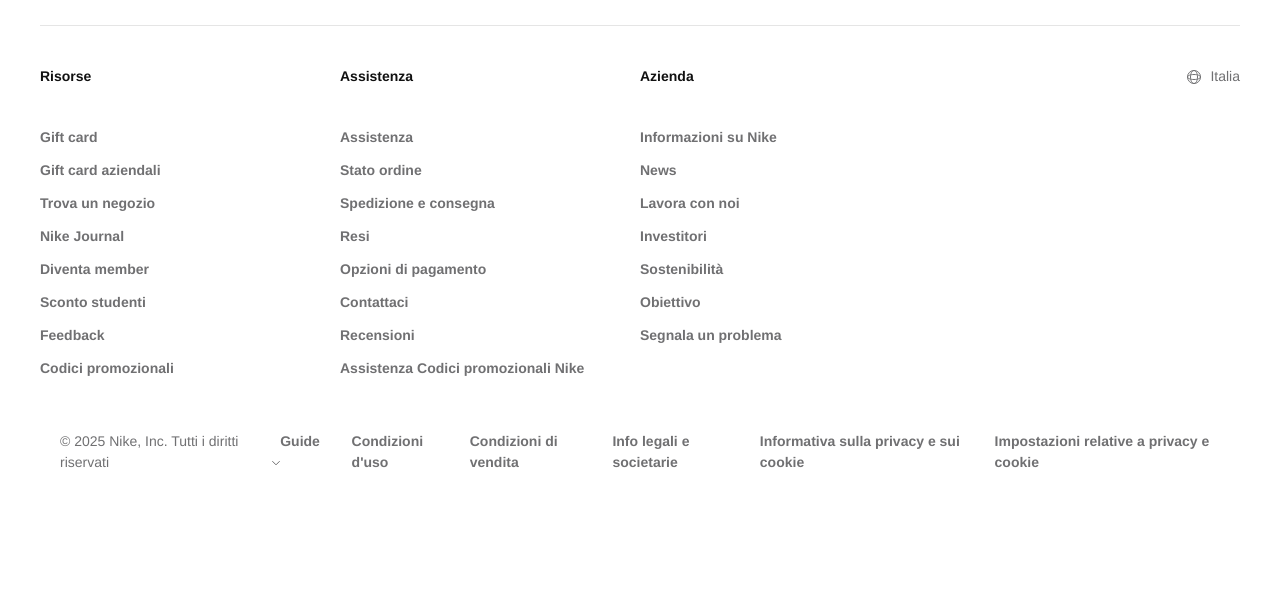
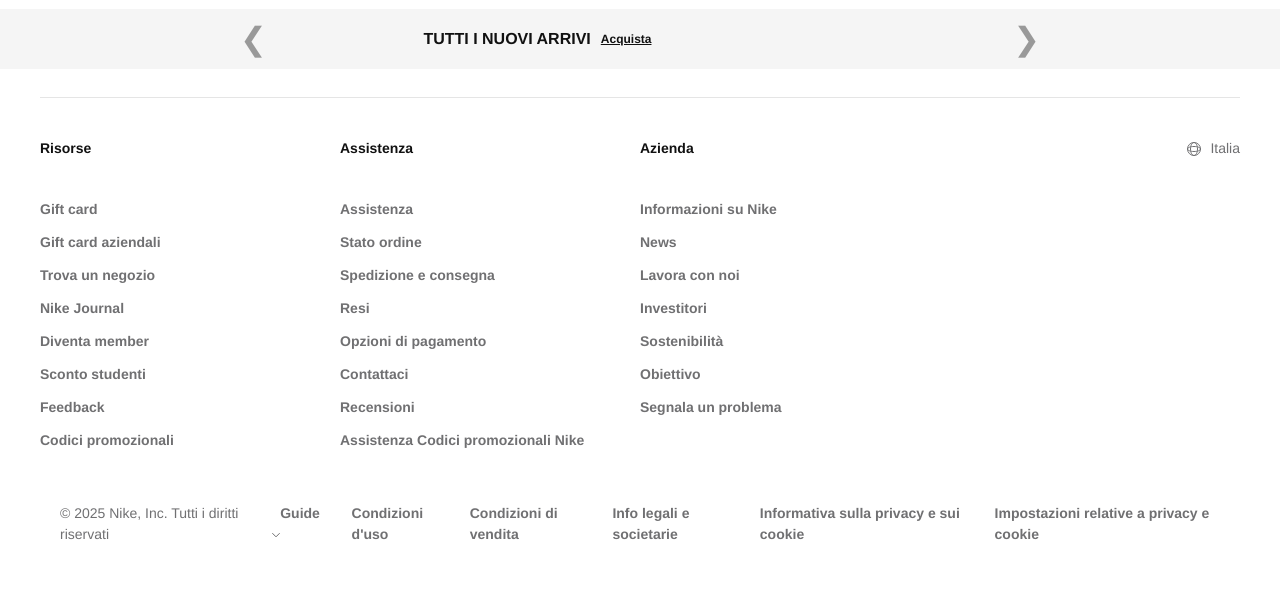
Before and after one commit to develhope/FS37-TeamProject-1, a plain HTML site: page jordan.html in a window 1280 px wide. Shown: the part 190-800 px from the top of the page. Drawn offline with Linux system fonts and the light colour scheme.

Commit message:
Aggiunto carosello

```diff
--- a/jordan.html
+++ b/jordan.html
@@ -6,7 +6,6 @@
     <title>Collezione Jordan. Nike IT</title>
     <link rel="stylesheet" href="style.css" />
   </head>
-  <body>
     <!-- Barra superiore -->
     <section class="up-section">
       <div class="icons">
@@ -154,7 +153,7 @@
     <main>
       <div class="wall-header">
         <div>
-          <h1>Collezzione Jordan</h1>
+          <h1>Collezione Jordan</h1>
         </div>
         <div>
           <p>Nascondi filtri</p>
@@ -172,6 +171,32 @@
         </div>
       </div>
     </main>
+
+    <!--Carosello-->
+
+  <div class="carousel">
+        <div class="carousel-content">
+            <div class="arrow left-arrow">&#10094;</div>
+
+            <div class="carousel-text-wrapper">
+                <div class="slide active">
+                    <p>TUTTI I NUOVI ARRIVI</p>
+                    <a href="#">Acquista</a>
+                </div>
+                <div class="slide">
+                    <div class="delivery-info">
+                        <p>CONSEGNA E RESI GRATUITI</p>
+                        <p>Per i Member Nike, consegne e resi entro 30 giorni gratuiti. <br><a href="#">Scopri di più. Unisciti a noi</a></p>
+                    </div>
+                </div>
+            </div>
+
+            <div class="arrow right-arrow">&#10095;</div>
+        </div>
+    </div>
+
+    <!--Fine Carosello-->
+
     <footer class="footer">
       <div class="footer-top">
         <div class="footer-nav">
@@ -278,5 +303,6 @@
         </div>
       </div>
     </footer>
+    <script src="jordan.js"></script>
   </body>
 </html>
--- /dev/null
+++ b/jordan.js
@@ -0,0 +1,37 @@
+document.addEventListener('DOMContentLoaded', function() {
+
+    const leftArrow = document.querySelector('.left-arrow');
+    const rightArrow = document.querySelector('.right-arrow');
+    const slides = document.querySelectorAll('.slide');
+    const carouselTextWrapper = document.querySelector('.carousel-text-wrapper');
+    const totalSlides = slides.length;
+
+    let currentIndex = 0;
+
+    function updateCarousel() {
+
+        const slideWidth = slides[0].offsetWidth;
+        const offset = -currentIndex * slideWidth;
+        carouselTextWrapper.style.transform = `translateX(${offset}px)`;
+    }
+
+    rightArrow.addEventListener('click', () => {
+        currentIndex = (currentIndex + 1) % totalSlides;
+        updateCarousel();
+    });
+
+    leftArrow.addEventListener('click', () => {
+        currentIndex = (currentIndex - 1 + totalSlides) % totalSlides;
+        updateCarousel();
+    });
+
+    window.addEventListener('resize', updateCarousel);
+
+    updateCarousel();
+
+    setInterval(() => {
+        currentIndex = (currentIndex + 1) % totalSlides;
+        updateCarousel();
+    }, 5000);
+
+});
--- a/style.css
+++ b/style.css
@@ -1159,3 +1159,147 @@
     grid-template-columns: repeat(2, 1fr);
   }
 }
+
+/*Carosello*/
+
+.carousel {
+    width: 100%;
+    min-height: 60px;
+    background-color: var(--color-light-grey);
+    display: flex;
+    justify-content: center;
+    align-items: center;
+    overflow: hidden;
+    position: relative;
+}
+
+.carousel-content {
+    display: flex;
+    justify-content: center;
+    align-items: center;
+    width: 100%;
+    position: relative;
+}
+
+.carousel-text-wrapper {
+    display: flex;
+    transition: transform 0.5s ease-in-out;
+    height: 100%;
+    width: 100%;
+}
+
+.slide {
+    display: flex;
+    text-align: center;
+    flex-shrink: 0;
+    width: 100%;
+    justify-content: center;
+    align-items: center;
+    flex-direction: row;
+    gap: 10px;
+}
+
+.slide p {
+    font-weight: bold;
+    color: var(--color-black);
+}
+
+.slide a {
+    text-decoration: underline;
+    color: var(--color-black);
+    font-weight: bold;
+}
+
+.delivery-info {
+    display: flex;
+    flex-direction: row;
+    align-items: center;
+    line-height: 1.3;
+    gap: 30px;
+}
+
+.delivery-info p:first-child {
+    font-weight: bold;
+    font-size: 16px;
+}
+
+.delivery-info p {
+    display: block;
+    font-weight: 500;
+
+}
+
+.delivery-info p a {
+    display: inline;
+    font-weight: bold;
+    text-decoration: underline;
+}
+
+.delivery-info a {
+    font-weight: bold;
+}
+
+.carousel .arrow {
+    position: absolute;
+    top: 50%;
+    transform: translateY(-50%);
+    font-size: 2rem;
+    cursor: pointer;
+    color: #999;
+    z-index: 10;
+    transition: color 0.3s ease;
+}
+
+.carousel .left-arrow {
+    left: calc(50% - 400px);
+}
+
+.carousel .right-arrow {
+    right: calc(50% - 400px);
+}
+
+.arrow:hover {
+    color: var(--color-black);
+}
+
+/*Responsive Carosello*/
+
+
+@media (max-width: 1024px) {
+  .carousel .left-arrow {
+      left: -40px;
+  }
+
+  .carousel .right-arrow {
+      right: -40px;
+  }
+}
+
+@media (max-width: 768px) {
+  .carousel .left-arrow {
+      left: -30px;
+  }
+
+  .carousel .right-arrow {
+      right: -30px;
+  }
+}
+
+@media (max-width: 600px) {
+.carousel .arrow {
+    display: none;
+}
+
+.carousel-text-wrapper {
+    padding: 0 5px;
+}
+
+.delivery-info {
+    flex-direction: column;
+    gap: 5px;
+    text-align: center;
+}
+
+}
+
+/*Fine Carosello*/
```
